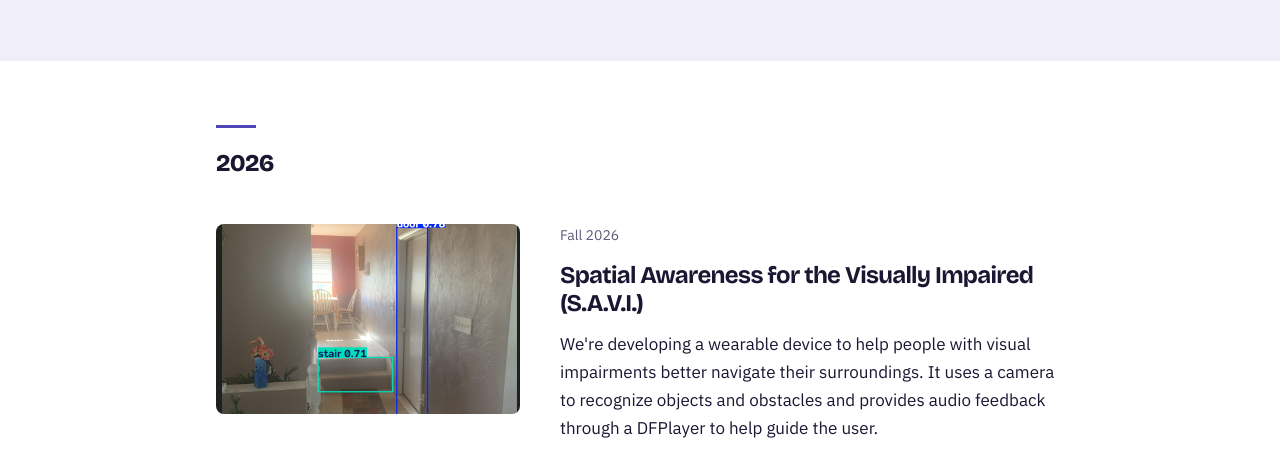
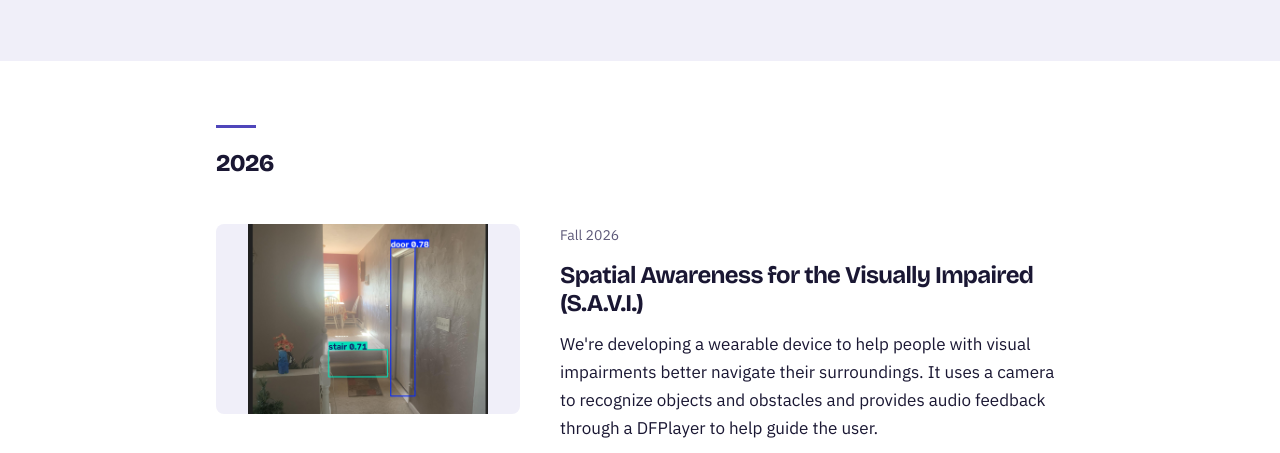
Before and after one commit to gabcaru06/gabcaru06.github.io, a plain HTML site: page projects.html in a window 1280 px wide. Shown: the part 286-739 px from the top of the page. Drawn offline with nearby package versions, Linux system fonts and the light colour scheme.

Commit message:
Change object-fit property to 'contain' for images

```diff
--- a/style.css
+++ b/style.css
@@ -193,7 +193,7 @@ img { max-width: 100%; height: auto; display: block; }
   padding: 1rem;
 }
 
-.shot img { width: 100%; height: 100%; object-fit: cover; }
+.shot img { width: 100%; height: 100%; object-fit: contain; }
 
 .when {
   margin: 0 0 0.5rem;
```
